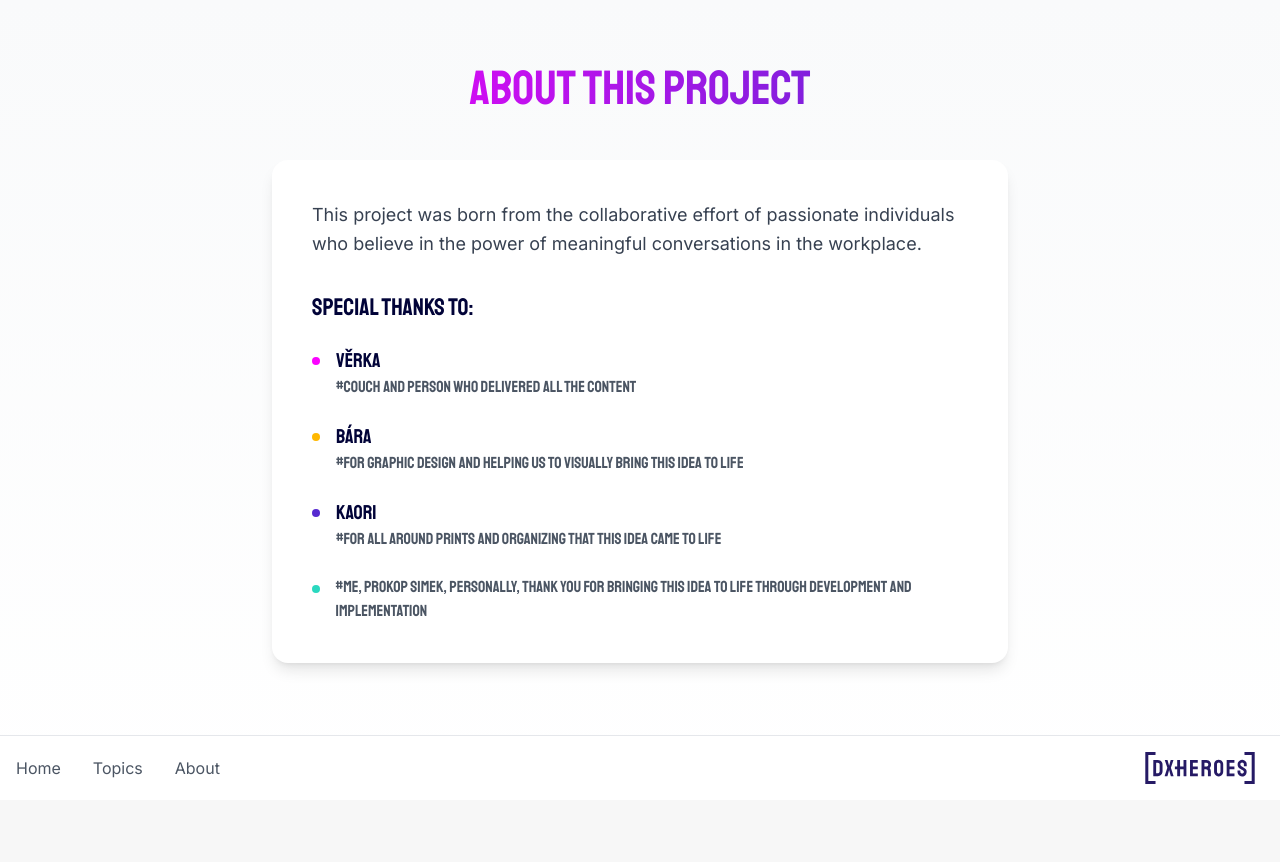
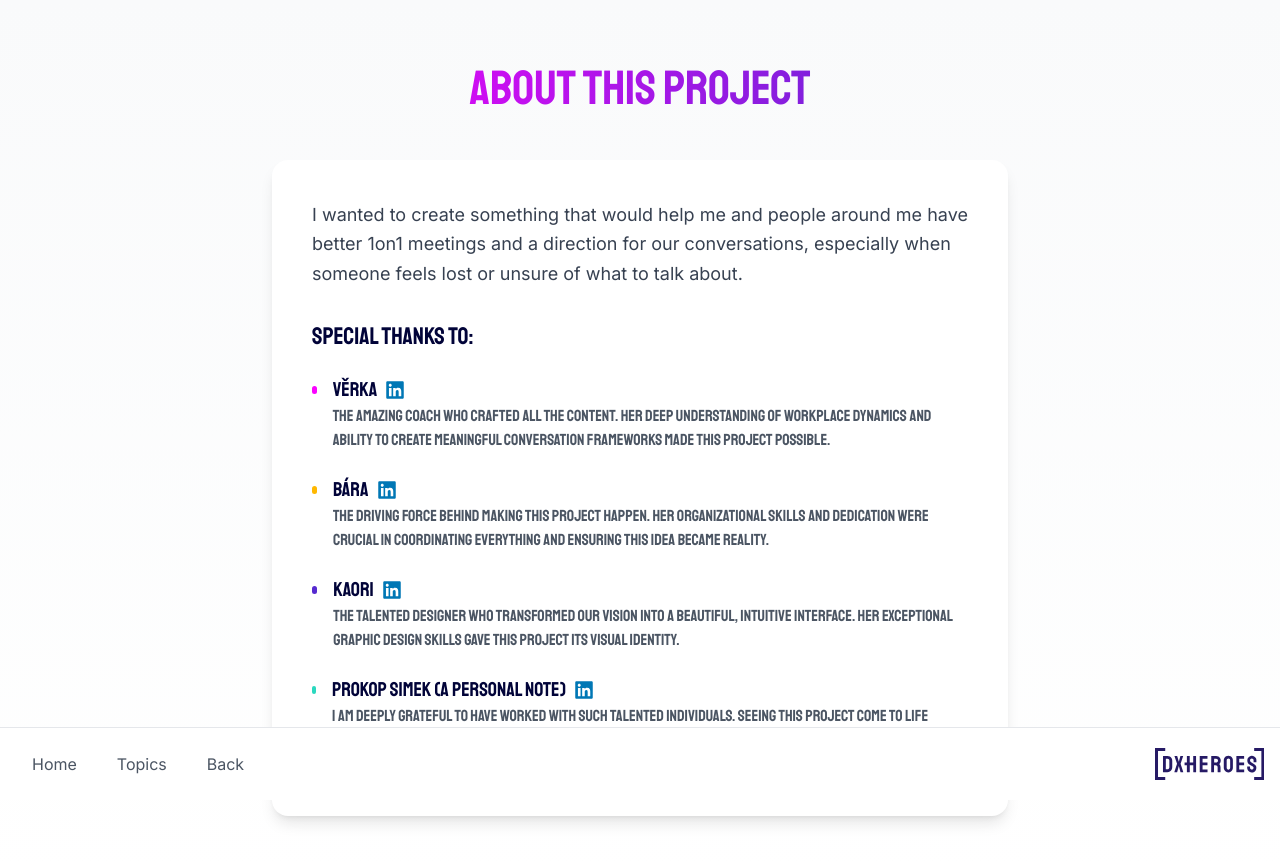
Before and after one commit to DXHeroes/1on1-cards, a Next.js app: page /about in a window 1280 px wide. Shown: the top 862 px of the page. Before the commit the page ends 800 px from the top, so only its background shows below. Built offline with nearby package versions, Linux system fonts and the light colour scheme.

Commit message:
feat: visual

```diff
--- a/package.json
+++ b/package.json
@@ -12,7 +12,8 @@
     "@headlessui/react": "^2.2.0",
     "next": "15.1.4",
     "react": "^19.0.0",
-    "react-dom": "^19.0.0"
+    "react-dom": "^19.0.0",
+    "react-icons": "^5.4.0"
   },
   "devDependencies": {
     "@eslint/eslintrc": "^3",
--- a/src/app/about/page.tsx
+++ b/src/app/about/page.tsx
@@ -1,6 +1,7 @@
 'use client';
 
 import Navigation from '../components/Navigation';
+import { FaLinkedin } from 'react-icons/fa';
 
 export default function About() {
   return (
@@ -15,7 +16,7 @@ export default function About() {
         <div className="bg-white rounded-2xl shadow-lg p-8 sm:p-10">
           <div className="prose prose-lg mx-auto">
             <p className="text-lg text-gray-700 font-inter leading-relaxed mb-8">
-              This project was born from the collaborative effort of passionate individuals who believe in the power of meaningful conversations in the workplace.
+              I wanted to create something that would help me and people around me have better 1on1 meetings and a direction for our conversations, especially when someone feels lost or unsure of what to talk about.
             </p>
 
             <h2 className="text-2xl font-staatliches text-stratos mb-6">Special Thanks To:</h2>
@@ -24,9 +25,19 @@ export default function About() {
               <div className="flex items-start gap-4">
                 <div className="w-2 h-2 rounded-full bg-electric-violet mt-2.5" />
                 <div>
-                  <h3 className="text-xl font-staatliches text-stratos">Věrka</h3>
+                  <div className="flex items-center gap-2">
+                    <h3 className="text-xl font-staatliches text-stratos">Věrka</h3>
+                    <a
+                      href="https://www.linkedin.com/in/vera-kralova-ab601911a/"
+                      target="_blank"
+                      rel="noopener noreferrer"
+                      className="text-[#0077b5] hover:text-[#0077b5]/80 transition-colors"
+                    >
+                      <FaLinkedin className="w-5 h-5" />
+                    </a>
+                  </div>
                   <p className="text-gray-600">
-                    #couch and person who delivered all the content
+                    The amazing coach who crafted all the content. Her deep understanding of workplace dynamics and ability to create meaningful conversation frameworks made this project possible.
                   </p>
                 </div>
               </div>
@@ -34,9 +45,19 @@ export default function About() {
               <div className="flex items-start gap-4">
                 <div className="w-2 h-2 rounded-full bg-selective-yellow mt-2.5" />
                 <div>
-                  <h3 className="text-xl font-staatliches text-stratos">Bára</h3>
+                  <div className="flex items-center gap-2">
+                    <h3 className="text-xl font-staatliches text-stratos">Bára</h3>
+                    <a
+                      href="https://www.linkedin.com/in/barbora-mrk%C3%A1%C4%8Dkov%C3%A1-5184201a5/"
+                      target="_blank"
+                      rel="noopener noreferrer"
+                      className="text-[#0077b5] hover:text-[#0077b5]/80 transition-colors"
+                    >
+                      <FaLinkedin className="w-5 h-5" />
+                    </a>
+                  </div>
                   <p className="text-gray-600">
-                    #for graphic design and helping us to visually bring this idea to life
+                    The driving force behind making this project happen. Her organizational skills and dedication were crucial in coordinating everything and ensuring this idea became reality.
                   </p>
                 </div>
               </div>
@@ -44,9 +65,19 @@ export default function About() {
               <div className="flex items-start gap-4">
                 <div className="w-2 h-2 rounded-full bg-purple mt-2.5" />
                 <div>
-                  <h3 className="text-xl font-staatliches text-stratos">Kaori</h3>
+                  <div className="flex items-center gap-2">
+                    <h3 className="text-xl font-staatliches text-stratos">Kaori</h3>
+                    <a
+                      href="https://www.linkedin.com/in/irena-hynkov%C3%A1-b81158277/"
+                      target="_blank"
+                      rel="noopener noreferrer"
+                      className="text-[#0077b5] hover:text-[#0077b5]/80 transition-colors"
+                    >
+                      <FaLinkedin className="w-5 h-5" />
+                    </a>
+                  </div>
                   <p className="text-gray-600">
-                    #for all around prints and organizing that this idea came to life
+                    The talented designer who transformed our vision into a beautiful, intuitive interface. Her exceptional graphic design skills gave this project its visual identity.
                   </p>
                 </div>
               </div>
@@ -54,8 +85,19 @@ export default function About() {
               <div className="flex items-start gap-4">
                 <div className="w-2 h-2 rounded-full bg-turquoise mt-2.5" />
                 <div>
+                  <div className="flex items-center gap-2">
+                    <h3 className="text-xl font-staatliches text-stratos">Prokop Simek (A Personal Note)</h3>
+                    <a
+                      href="https://www.linkedin.com/in/prokopsimek/"
+                      target="_blank"
+                      rel="noopener noreferrer"
+                      className="text-[#0077b5] hover:text-[#0077b5]/80 transition-colors"
+                    >
+                      <FaLinkedin className="w-5 h-5" />
+                    </a>
+                  </div>
                   <p className="text-gray-600">
-                    #Me, Prokop Simek, personally, thank you for bringing this idea to life through development and implementation
+                    I am deeply grateful to have worked with such talented individuals. Seeing this project come to life through development and implementation has been incredibly rewarding. Thank you all for making this possible.
                   </p>
                 </div>
               </div>
--- a/src/app/components/Navigation.tsx
+++ b/src/app/components/Navigation.tsx
@@ -1,25 +1,51 @@
 'use client';
 
 import Link from 'next/link';
-import DxHeroesLogo from './DxHeroesLogo';
+import { useRouter } from 'next/navigation';
+import DxHeroesLogo from '../components/DxHeroesLogo';
 
-export default function Navigation() {
+type NavigationProps = {
+  showBack?: boolean;
+};
+
+export default function Navigation({ showBack = true }: NavigationProps) {
+  const router = useRouter();
+
   return (
-    <nav className="fixed bottom-0 left-0 right-0 bg-white border-t border-gray-200 py-4">
-      <div className="max-w-7xl mx-auto px-4 flex items-center justify-between">
-        <div className="flex items-center space-x-8">
-          <Link href="/" className="text-gray-600 hover:text-gray-900 font-inter">
-            Home
-          </Link>
-          <Link href="/topics" className="text-gray-600 hover:text-gray-900 font-inter">
-            Topics
-          </Link>
-          <Link href="/about" className="text-gray-600 hover:text-gray-900 font-inter">
-            About
+    <div className="fixed bottom-0 left-0 right-0 bg-white border-t">
+      <div className="mx-auto max-w-container px-4 py-4">
+        <div className="flex justify-between items-center">
+          <div className="flex gap-2">
+            <Link
+              href="/"
+              className="px-4 py-2 text-gray-600 hover:bg-gray-100 rounded-lg transition-colors text-sm sm:text-base font-inter"
+            >
+              Home
+            </Link>
+
+            <Link
+              href="/topics"
+              className="px-4 py-2 text-gray-600 hover:bg-gray-100 rounded-lg transition-colors text-sm sm:text-base font-inter"
+            >
+              Topics
+            </Link>
+
+            {showBack && (
+              <button
+                type="button"
+                onClick={() => router.back()}
+                className="px-4 py-2 text-gray-600 hover:bg-gray-100 rounded-lg transition-colors text-sm sm:text-base font-inter"
+              >
+                Back
+              </button>
+            )}
+
+          </div>
+          <Link href="https://dxheroes.io" target="_blank">
+            <DxHeroesLogo className="h-8 w-auto text-stratos" />
           </Link>
         </div>
-        <DxHeroesLogo className="w-32 h-8 text-stratos" />
       </div>
-    </nav>
+    </div>
   );
 }
--- a/src/app/topics/[id]/DifficultyPage.tsx
+++ b/src/app/topics/[id]/DifficultyPage.tsx
@@ -4,10 +4,22 @@ import Link from 'next/link';
 import Navigation from '../../components/Navigation';
 import { difficulties } from '../../constants/topics';
 
-const difficultyColors = {
-  beginner: 'bg-electric-violet',
-  intermediate: 'bg-purple',
-  advanced: 'bg-turquoise',
+const difficultyBgColors = {
+  beginner: 'bg-electric-violet text-white',
+  intermediate: 'bg-purple text-white',
+  advanced: 'bg-turquoise text-purple',
+} as const;
+
+const difficultyTextColors = {
+  beginner: 'text-white',
+  intermediate: 'text-white',
+  advanced: 'text-purple',
+} as const;
+
+const difficultyBorderColors = {
+  beginner: 'border-white',
+  intermediate: 'border-white',
+  advanced: 'border-purple',
 } as const;
 
 export default function DifficultyPage(props: { id: string, title: string, description: string[] }) {
@@ -36,16 +48,16 @@ export default function DifficultyPage(props: { id: string, title: string, descr
             <Link
               key={difficulty.level}
               href={`/topics/${id}/questions/${difficulty.level}`}
-              className={`${difficultyColors[difficulty.level]} group relative overflow-hidden text-white p-8 sm:p-10 rounded-2xl shadow-lg hover:shadow-xl transition-all hover:scale-[1.02] text-left border-2 border-transparent hover:border-white/20`}
+              className={`${difficultyBgColors[difficulty.level]} ${difficultyTextColors[difficulty.level]} group relative overflow-hidden p-8 sm:p-10 rounded-2xl shadow-lg hover:shadow-xl transition-all hover:scale-[1.02] text-left border-2 border-transparent hover:border-white/20`}
             >
               <div className="relative z-10">
                 <div className="flex items-center justify-between mb-4">
                   <h2 className="text-2xl sm:text-3xl font-staatliches">{difficulty.title}</h2>
-                  <span className="text-sm font-medium px-4 py-1 rounded-full bg-white/20 border border-white/40">
+                  <span className={`text-sm font-medium px-4 py-1 rounded-full border ${difficultyBorderColors[difficulty.level]}`}>
                     {difficulty.level}
                   </span>
                 </div>
-                <p className="text-lg sm:text-xl text-white/90 font-inter leading-relaxed">
+                <p className={`text-lg sm:text-xl font-inter leading-relaxed ${difficultyTextColors[difficulty.level]}`}>
                   {difficulty.description}
                 </p>
               </div>
```
Also changed, not shown: 1 other file (tests, documents, lock files or other folders).
